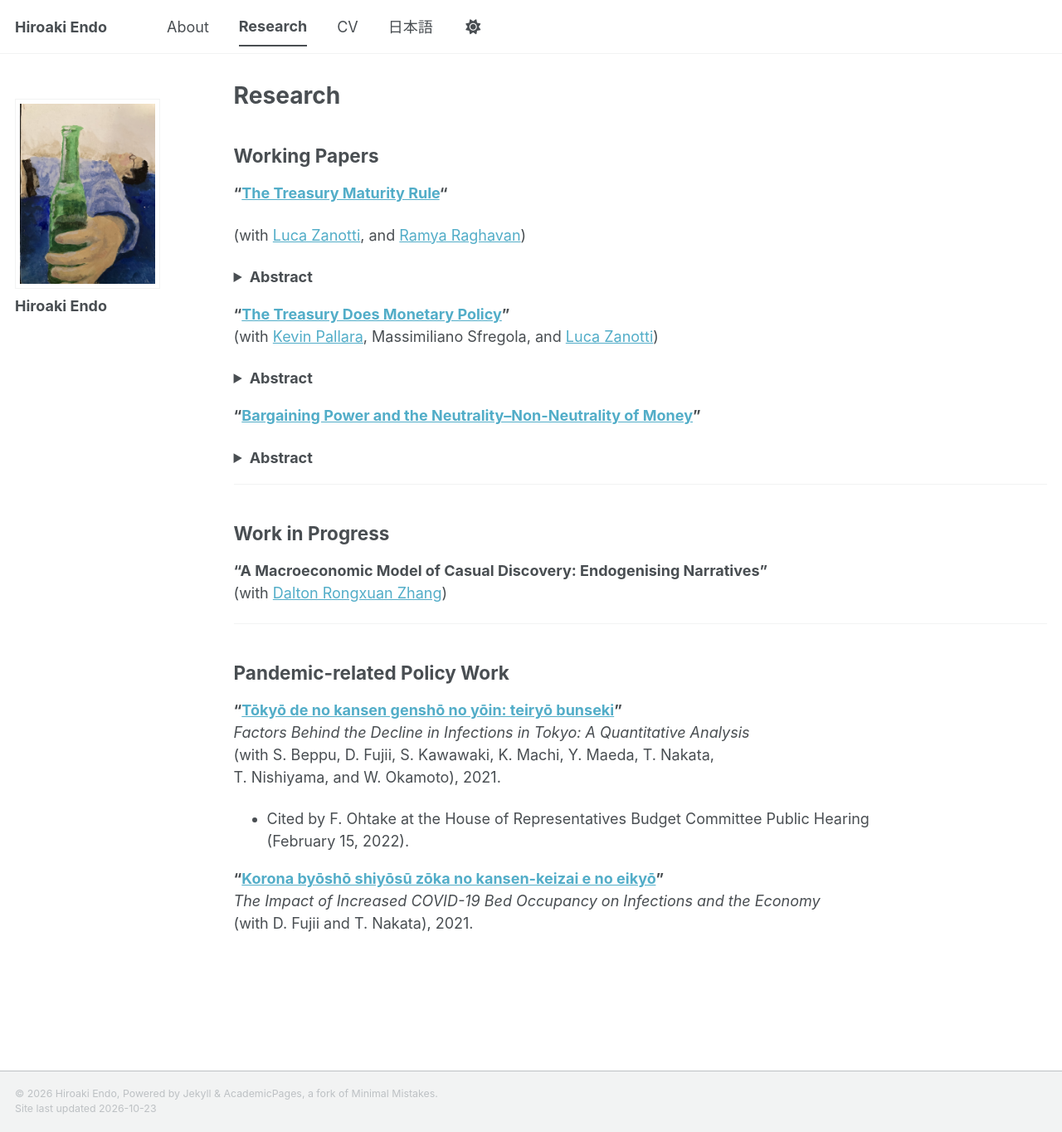
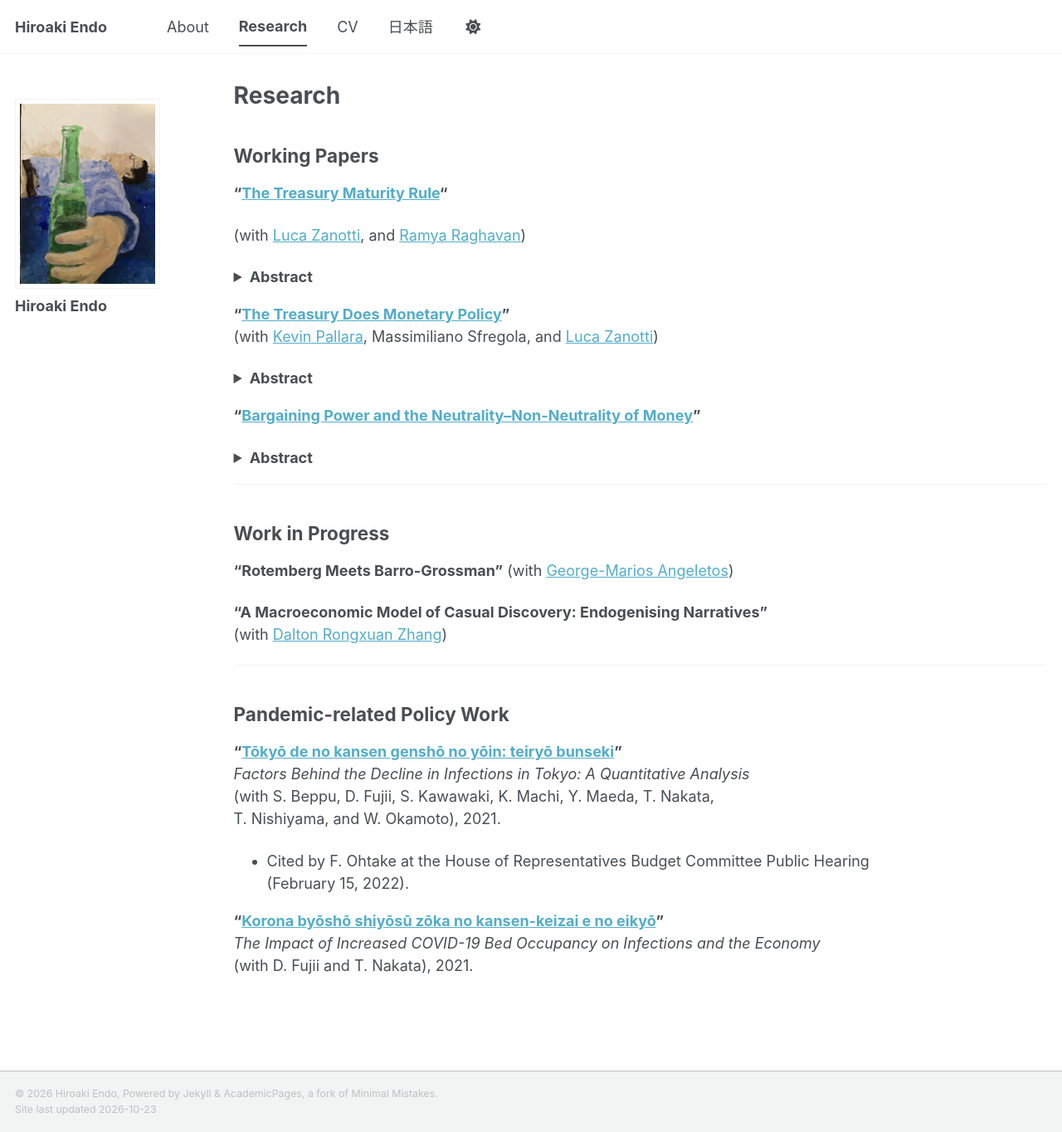
Before and after one commit to hiroendo1014/hiroendo1014.github.io, a Jekyll site: the page built from _pages/research.md, in a window 1280 px wide and 1364 px high. Shown: the whole window at 83% size. Built offline with Jekyll 4.4.1, drawn with Linux system fonts in a browser that asks for light colours; a script bundle is joined from its source files by our own code; library files that are not in the unit come from our copies.

Commit message:
Add new research projects to the page

```diff
--- a/_pages/research.md
+++ b/_pages/research.md
@@ -41,6 +41,9 @@ This paper studies how buyer–seller bargaining powers shape monetary non–neu
 
 ## Work in Progress
 
+**"Rotemberg Meets Barro-Grossman"**
+(with [George-Marios Angeletos](https://sites.northwestern.edu/angeletos/))
+
 **“A Macroeconomic Model of Casual Discovery: Endogenising Narratives”**
 (with [Dalton Rongxuan Zhang](https://sites.google.com/view/daltonrxzhang/))
 
```
